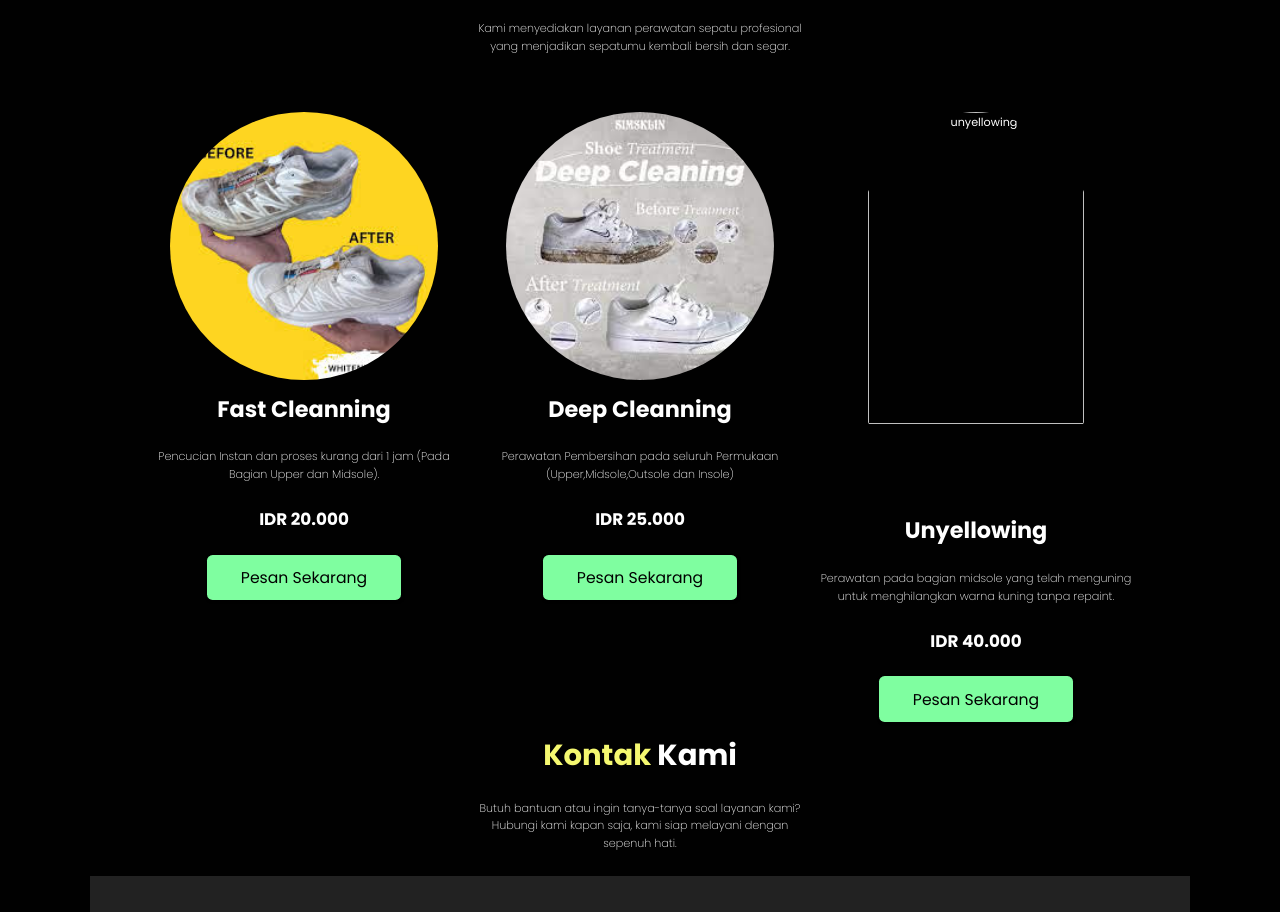
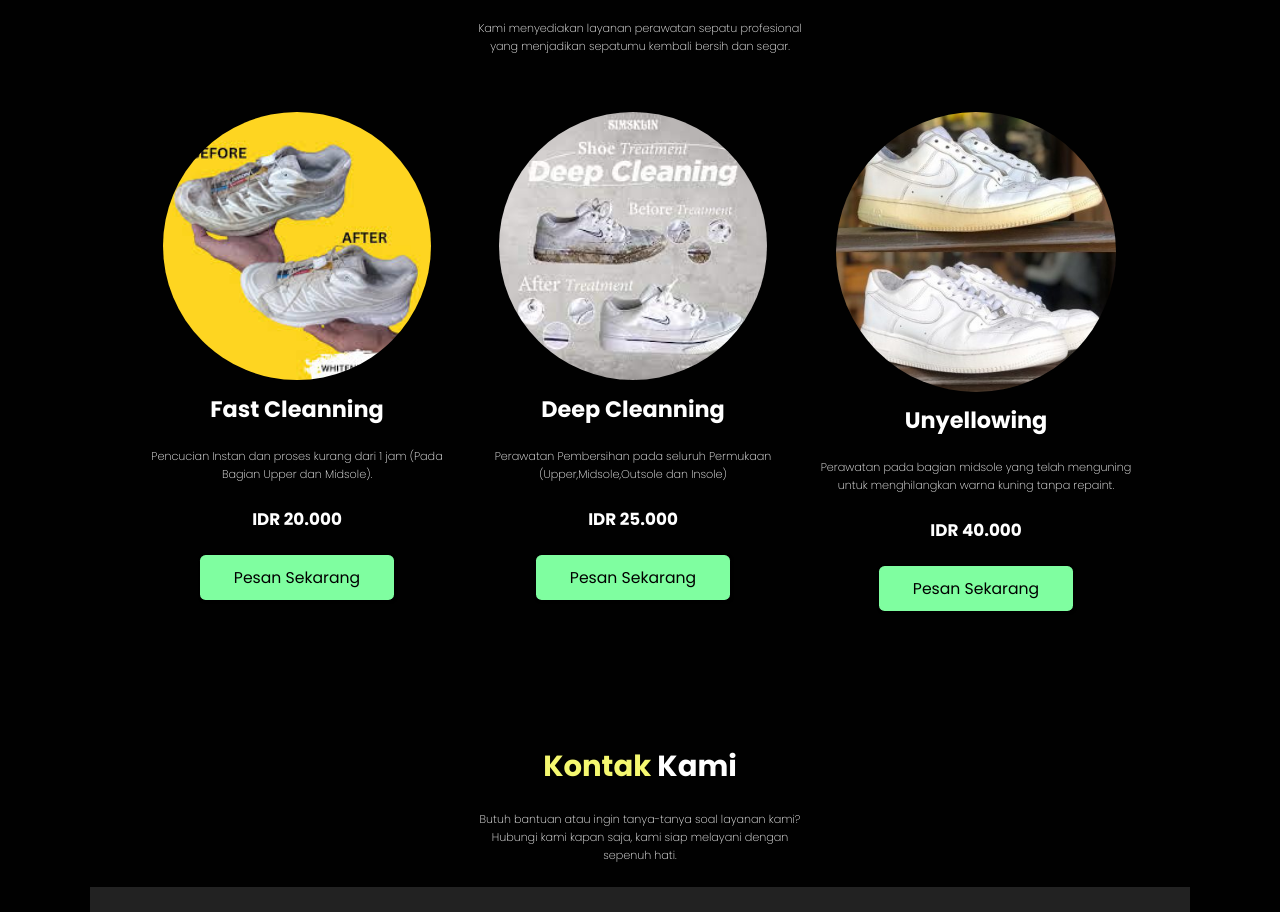
Before and after one commit to alfis26/NyuciinAja, a plain HTML site: page website.html in a window 1280 px wide. Shown: the part 1940-2852 px from the top of the page. Drawn offline with nearby package versions, Linux system fonts and the light colour scheme; grey boxes are pictures that could not be loaded.

Commit message:
Update website.html

```diff
--- a/website.html
+++ b/website.html
@@ -121,7 +121,7 @@ kayak gini? <!DOCTYPE html>
         <a href="whatapp.html" class="btn warna2 text-white">Pesan Sekarang</a>
       </div>
       <div class="menu-card">
-        <img src="images/sepatu putih.jpg" alt="unyellowing" class="menu-card-img" />
+        <img src="images/unyellowing.jpg" alt="unyellowing" class="menu-card-img" />
         <h3 class="menu-card-title">Unyellowing</h3>
         <p class="menu-card-price">Perawatan pada bagian midsole yang telah menguning untuk menghilangkan warna kuning
           tanpa repaint. </p>
```
